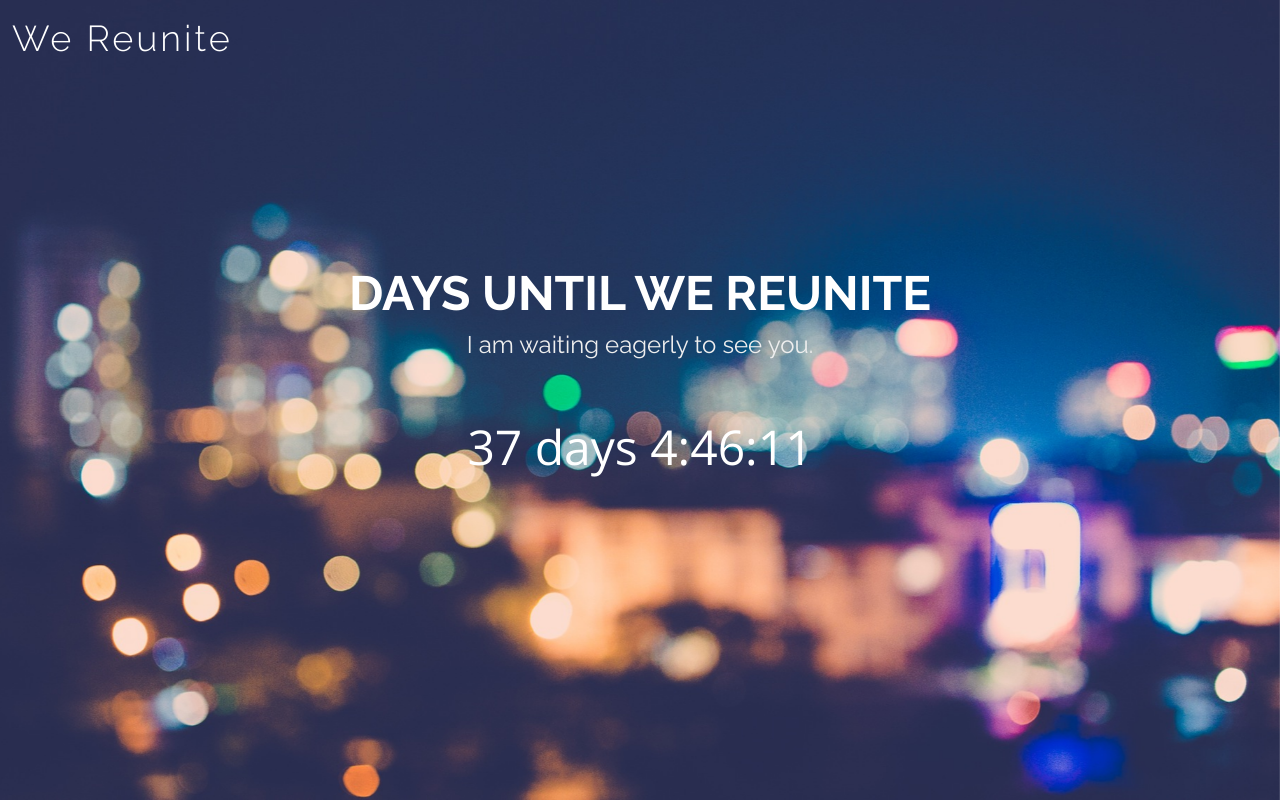
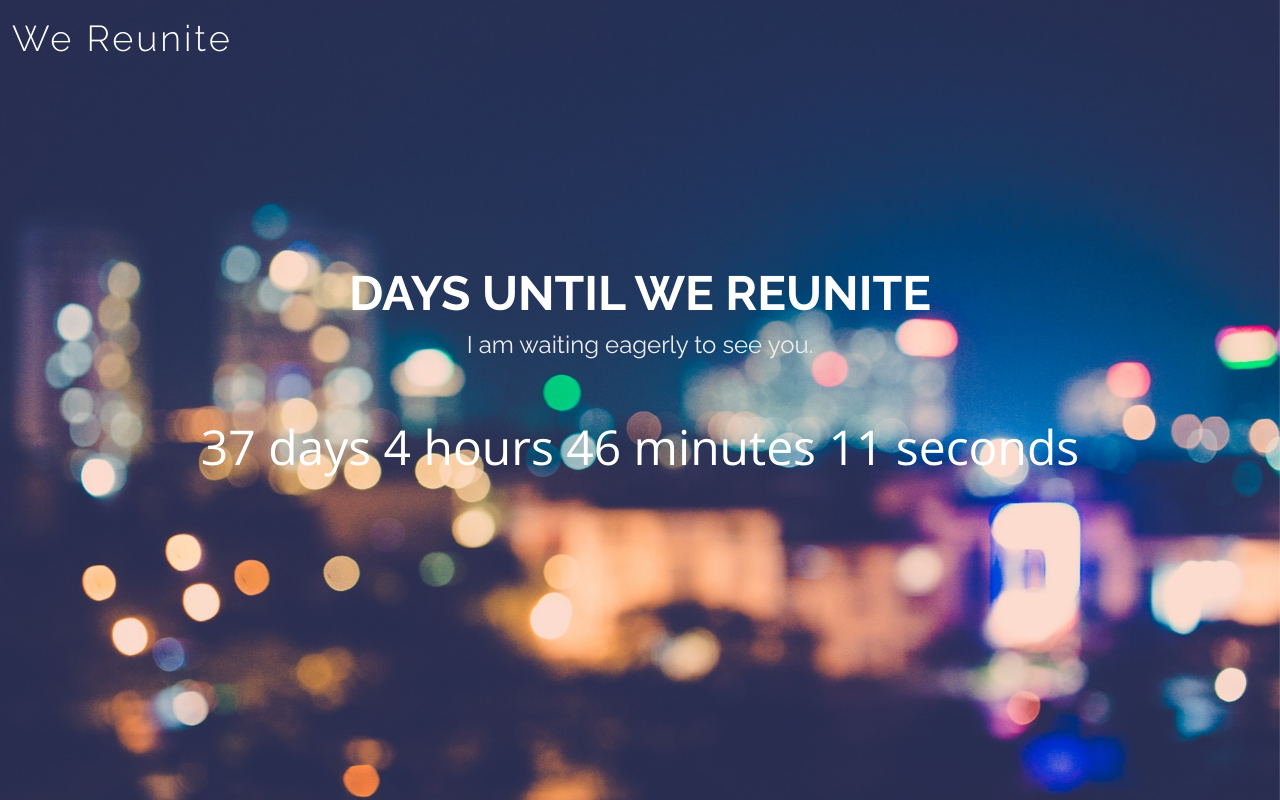
Before and after one commit to PoojaM0267/Reunite, a plain HTML site: page index.html in a window 1280 px wide. Drawn offline with nearby package versions, Linux system fonts and the light colour scheme.

Commit message:
next commit

```diff
--- a/index.html
+++ b/index.html
@@ -5,7 +5,7 @@
   <meta charset="utf-8">
   <meta content="width=device-width, initial-scale=1.0" name="viewport">
 
-  <title>WeBuild - Bootstrap Coming Soon Template</title>
+  <title>ReUnite</title>
   <meta content="" name="description">
   <meta content="" name="keywords">
 
@@ -51,25 +51,13 @@
     <div class="hero-container">
       <h1>Days Until We Reunite</h1>
       <h2>I am waiting eagerly to see you.</h2>
-      <div class="countdown" data-count="2023/02/12" data-template="%d days %h:%m:%s"></div>
+      <div class="countdown" data-count="2023/02/12" data-template="%d days %h hours %m minutes %s seconds"></div>
     </div>
   </section><!-- End Hero -->
 
   <main id="main">
 
   </main><!-- End #main -->
-
-  <!-- ======= Footer ======= -->
-  <!-- <footer id="footer">
-    <div class="container">
-      <div class="copyright">
-        &copy; Copyright <strong><span>WeBuild</span></strong>. All Rights Reserved
-      </div>
-      <div class="credits">
-      </div>
-    </div>
-  </footer> -->
-  <!-- End #footer -->
 
   <!-- Vendor JS Files -->
   <script src="assets/vendor/bootstrap/js/bootstrap.bundle.min.js"></script>
```
